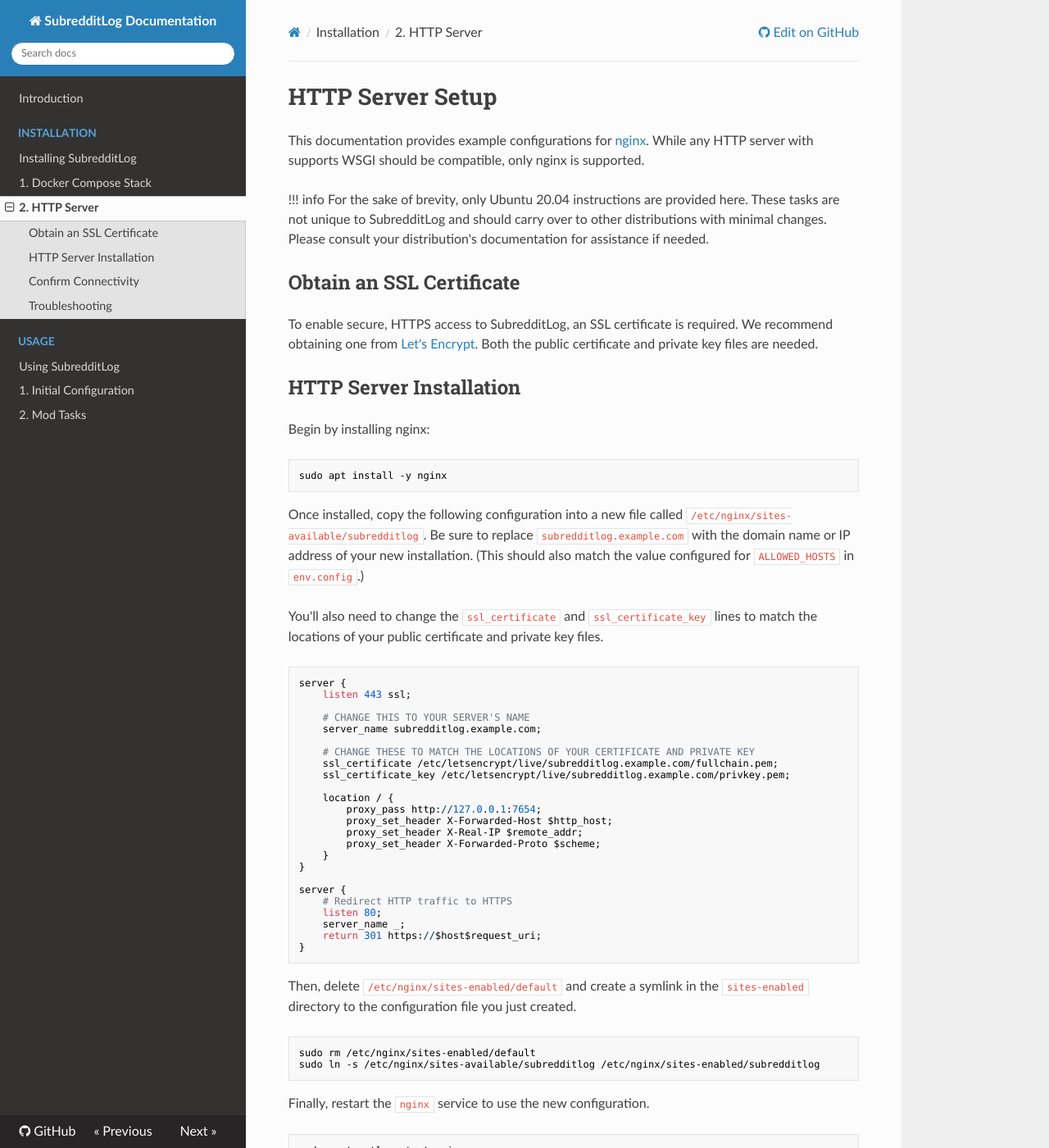
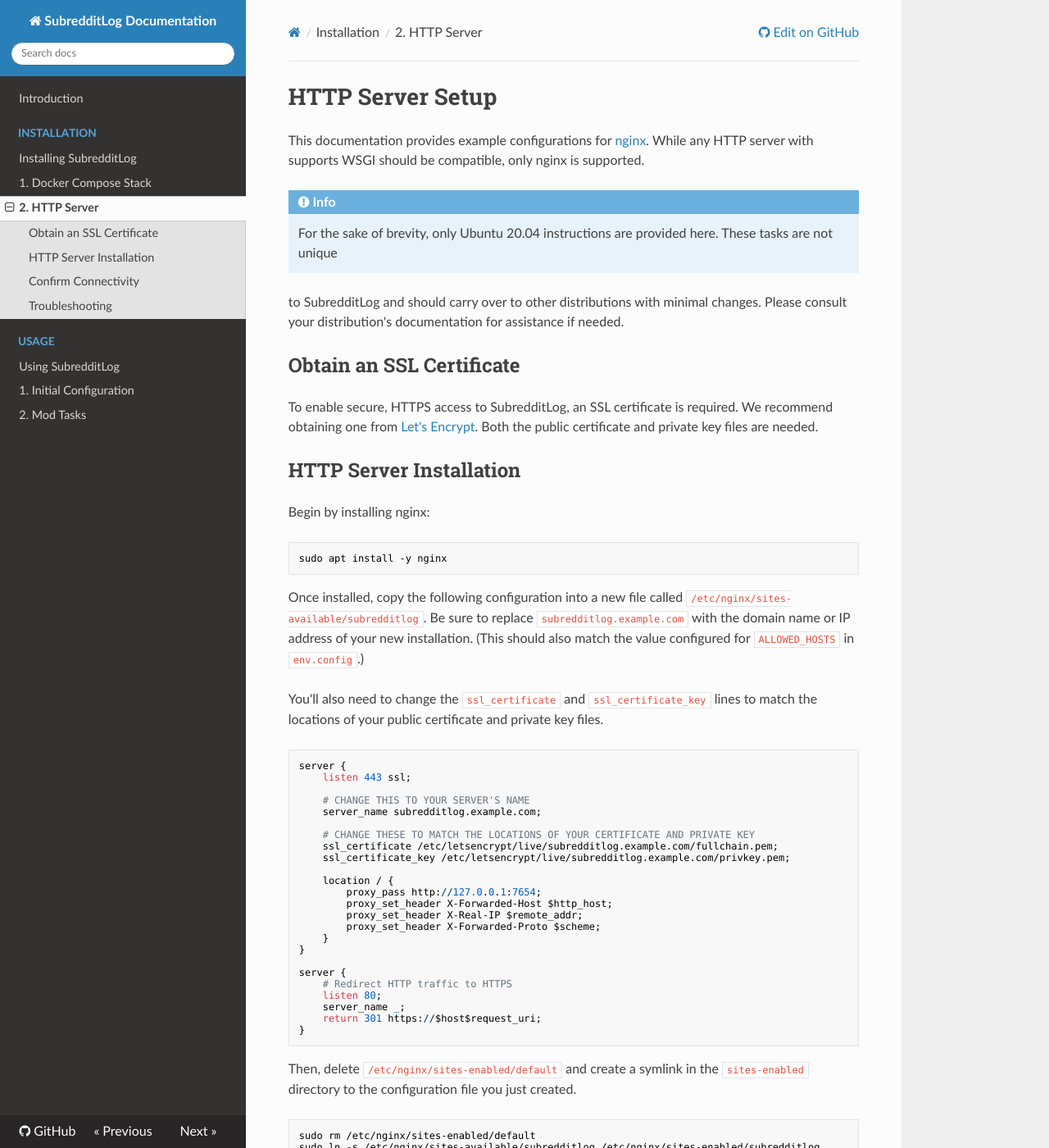
Before and after one commit to LFG-Cares/SubredditLog, an MkDocs documentation site: the page built from docs/installation/2-http.md, in a window 1280 px wide and 1400 px high. Shown: the whole window at 82% size. Built offline with MkDocs 1.6.1, drawn with Linux system fonts in a browser that asks for light colours; nearby versions of some CDN libraries; some of the changed text lies outside the part shown.

Commit message:
Add admonition to mkdocs.

```diff
--- a/mkdocs.yml
+++ b/mkdocs.yml
@@ -7,6 +7,8 @@
 theme:
   name: readthedocs
   navigation_depth: 3
+markdown_extensions:
+  - admonition:
 nav:
   - Introduction: 'index.md'
   - Installation:
```
